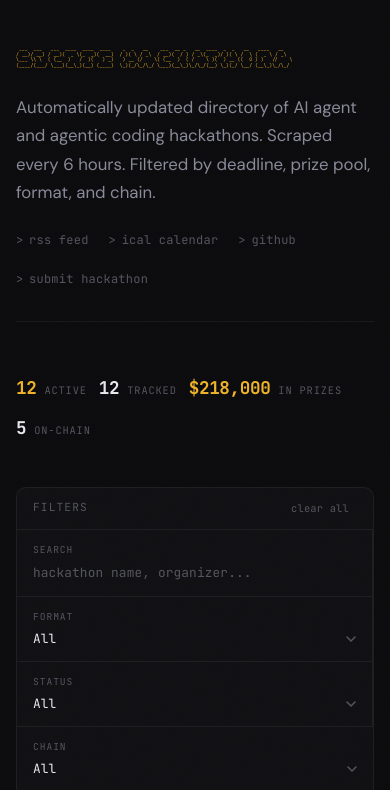
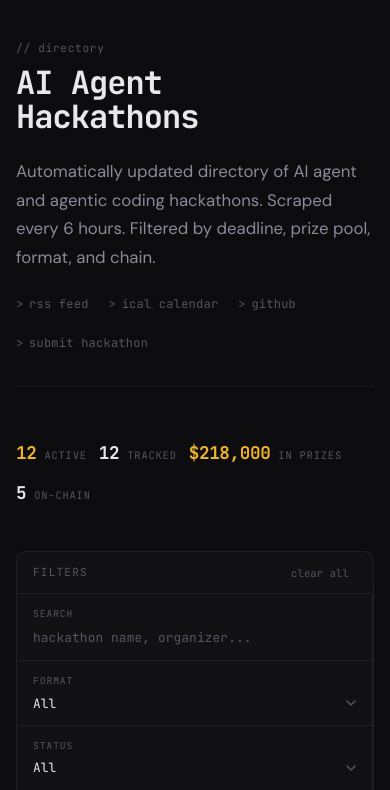
Before and after one commit to basedmereum/awesome-ai-agent-hackathons, a website: page site/index.html in a window 390 px wide. Shown: the top 790 px of the page. Drawn offline with Linux system fonts and the light colour scheme.

Commit message:
fix: replace ASCII art header with clean monospace title
ASCII art was unreadable due to template literal escaping.
Replaced with large JetBrains Mono heading + subtle // label.
Uses clamp() for fluid responsive sizing.

```diff
--- a/site/index.html
+++ b/site/index.html
@@ -87,16 +87,28 @@
       margin-bottom: 2rem;
     }
 
-    .hero-ascii {
-      font-family: var(--mono);
-      font-size: 0.6rem;
-      line-height: 1.2;
-      color: var(--amber);
-      white-space: pre;
+    .hero-title {
       margin-bottom: 1.5rem;
       opacity: 0;
       animation: fadeUp 0.8s var(--ease-out) 0.1s forwards;
-      user-select: none;
+    }
+
+    .hero-label {
+      font-family: var(--mono);
+      font-size: 0.7rem;
+      color: var(--text-tertiary);
+      letter-spacing: 0.06em;
+      display: block;
+      margin-bottom: 0.5rem;
+    }
+
+    .hero-title h1 {
+      font-family: var(--mono);
+      font-size: clamp(2rem, 6vw, 3.5rem);
+      font-weight: 700;
+      line-height: 1.05;
+      letter-spacing: -0.03em;
+      color: var(--text-primary);
     }
 
     .hero-sub {
@@ -608,7 +620,6 @@
     /* --- RESPONSIVE --- */
     @media (max-width: 768px) {
       .hero { padding: 2.5rem 0 2rem; }
-      .hero-ascii { font-size: 0.38rem; overflow-x: auto; }
       .stats-bar { gap: 1.25rem; flex-wrap: wrap; }
       .stat-value { font-size: 1.1rem; }
 
@@ -636,7 +647,7 @@
 
     @media (max-width: 480px) {
       .page { padding: 0 1rem; }
-      .hero-ascii { font-size: 0.3rem; }
+      .hero-title h1 { font-size: 2rem; }
       .command-bar-body { grid-template-columns: 1fr; }
       .command-bar-row2 { grid-template-columns: 1fr; }
       .stats-bar { gap: 0.75rem; }
@@ -647,11 +658,10 @@
   <div class="page">
 
     <header class="hero">
-      <div class="hero-ascii" aria-hidden="true">
- ___  ___   ___  ____  ____  ____    _  _   __    ___  __ _   __  ____  _  _   __   ____   __
-/ __)/ __) / __)(  _ \(_  _)(  __)  / )( \ / _\  / __)(  / ) / _\(_  _)/ )( \ /  \ (  _ \ / _\
-\___ \\ \  ( (__  )   /  )(   ) _)   ) __ (/    \( (__  )  ( /    \ )(  ) __ ((  O ) )   //    \
-(____/(___/ \___)(__\_)(__) (____)  \_)(_/\_/\_/ \___)(__\_)\_/\_/(__) \_)(_/ \__/ (__\_)\_/\_/</div>
+      <div class="hero-title">
+        <span class="hero-label">// directory</span>
+        <h1>AI Agent<br>Hackathons</h1>
+      </div>
       <p class="hero-sub">
         Automatically updated directory of AI agent and agentic coding hackathons.
         Scraped every 6 hours. Filtered by deadline, prize pool, format, and chain.
```
Also changed, not shown: src/generate/site.ts (+24 -14 lines).
